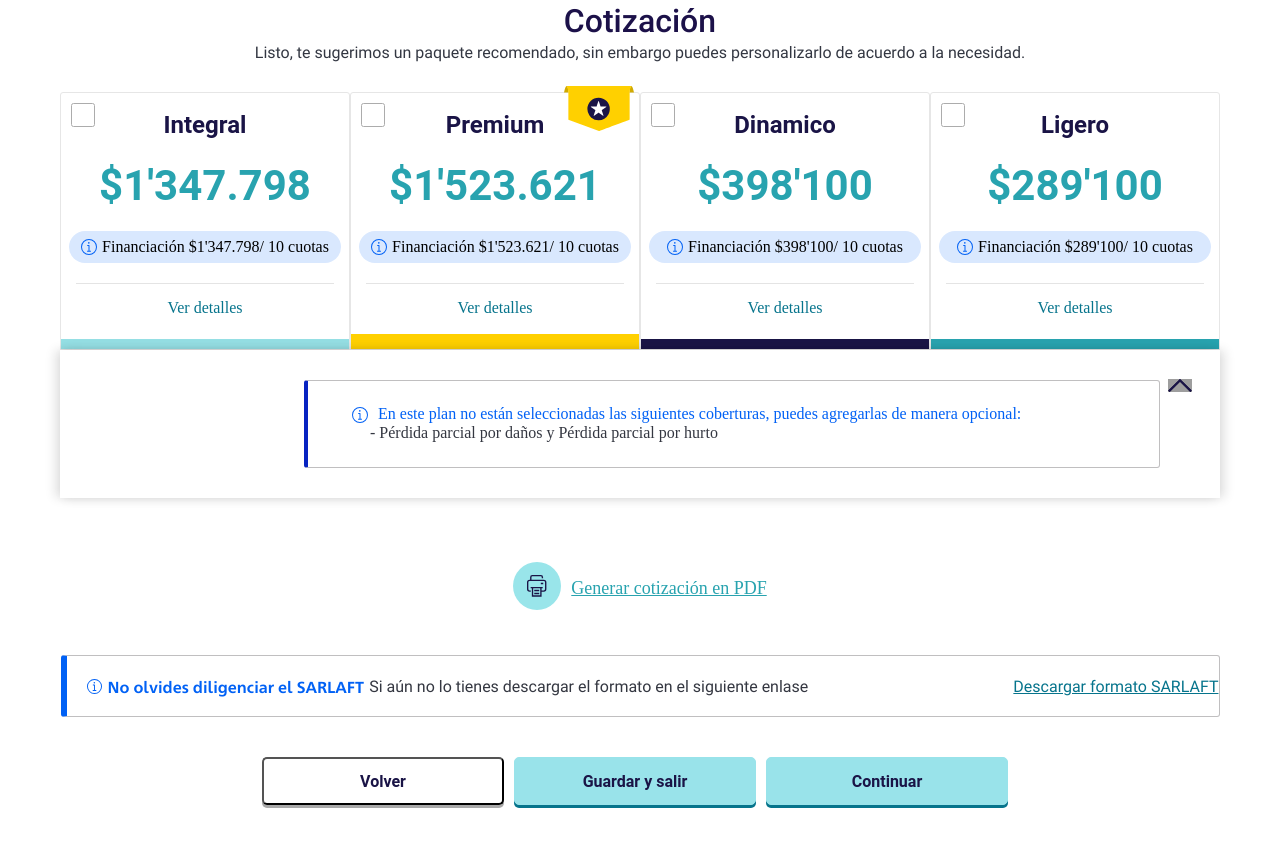
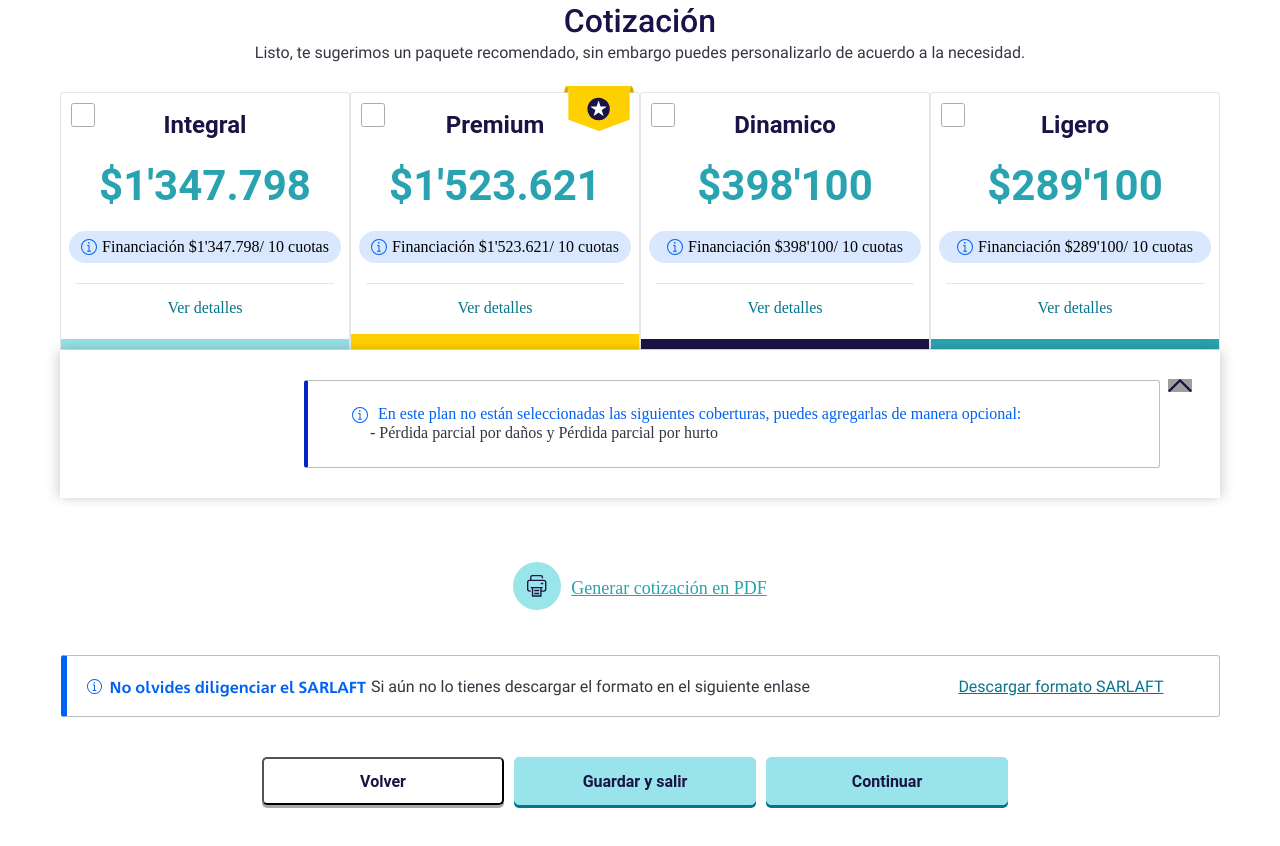
Before and after one commit to FedericoBenitezItConsultores/-opportunity-factory-practice-project, a React (Vite) app: page /price in a window 1280 px wide. Shown: the top 846 px of the page. Built offline with nearby package versions, Linux system fonts and the light colour scheme; grey boxes are pictures that could not be loaded.

Commit message:
[BUGFIX] square footer-delecation styles

```diff
--- a/src/components/molecules/footer-delecation/FooterDelecation.jsx
+++ b/src/components/molecules/footer-delecation/FooterDelecation.jsx
@@ -1,10 +1,18 @@
 import React from "react";
 import styles from "./style.module.css";
 
-
 export const FooterDiligenciación = () => {
+  console.log("object");
   return (
     <div className={styles.container}>
+      <div
+        style={{
+          display: "flex",
+          justifyContent: "center",
+          alignItems: "center",
+          gap: "5px",
+        }}
+      >
         <div className={styles.container1}>
           <img src="/public/fallo.svg" alt="#" />
         </div>
@@ -16,7 +24,8 @@ export const FooterDiligenciación = () => {
             Si aún no lo tienes descargar el formato en el siguiente enlase
           </p>
         </div>
-      <div  className={styles.container3}>
+      </div>
+      <div className={styles.container3}>
         <a className={styles.link}>Descargar formato SARLAFT</a>
       </div>
     </div>
--- a/src/components/molecules/footer-delecation/style.module.css
+++ b/src/components/molecules/footer-delecation/style.module.css
@@ -5,6 +5,7 @@
   font-family: "roboto bold";
   font-size: 16px;
 }
+
 .container {
   width: 1152px;
   height: 60px;
@@ -17,20 +18,31 @@
   border-right: 1px solid #c0bfc0;
   border-bottom: 1px solid #c0bfc0;
   border-radius: 3px;
+  gap: 10px;
 }
+
 .container1 {
   padding-left: 20px;
   padding-top: 5px;
+  margin-right: 2px;
 }
+
 .parrafo {
   color: #343741;
   font-family: "roboto regular";
 }
+
 .link {
   font-family: "roboto regular";
   color: #06748c;
   text-decoration: underline;
-  padding-left: 200px ;
+  /* padding-left: 200px; */
 
 
 }
+
+.container3 {
+  margin-right: 55px;
+  padding-left: 0px;
+  text-align: left !important;
+}
--- a/src/components/molecules/tables-plans/InfPlans.jsx
+++ b/src/components/molecules/tables-plans/InfPlans.jsx
@@ -4,7 +4,6 @@ import img_arrow_down from "../../../assets/svg/flechitaArriba.svg";
 import TableCobertura from "./TableCobertura";
 import TableAsistencia from "./TableAsistencia";
 export default function InfPlans({ plan }) {
-  console.log(plan);
   return (
     <div className={styles.div_root1}>
       <img
```
Lines whose indentation alone changed are shown as unchanged.
